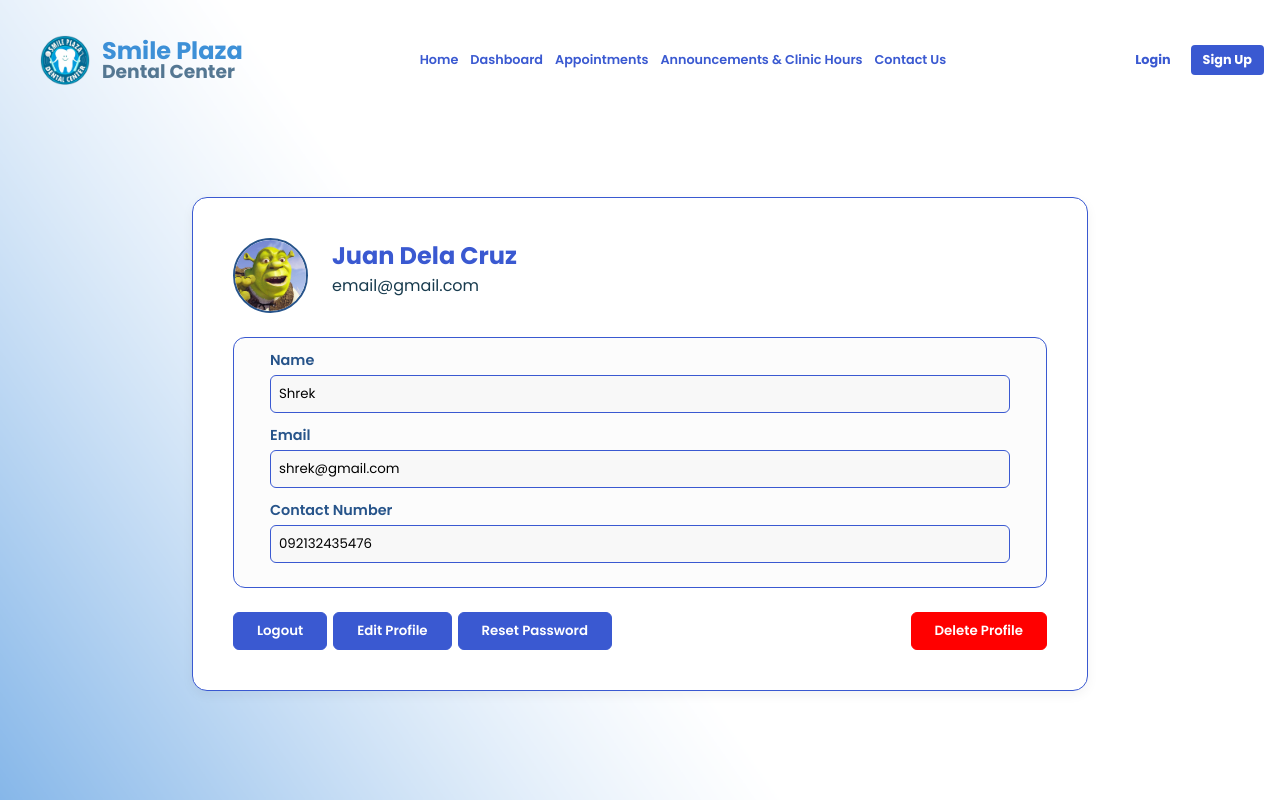
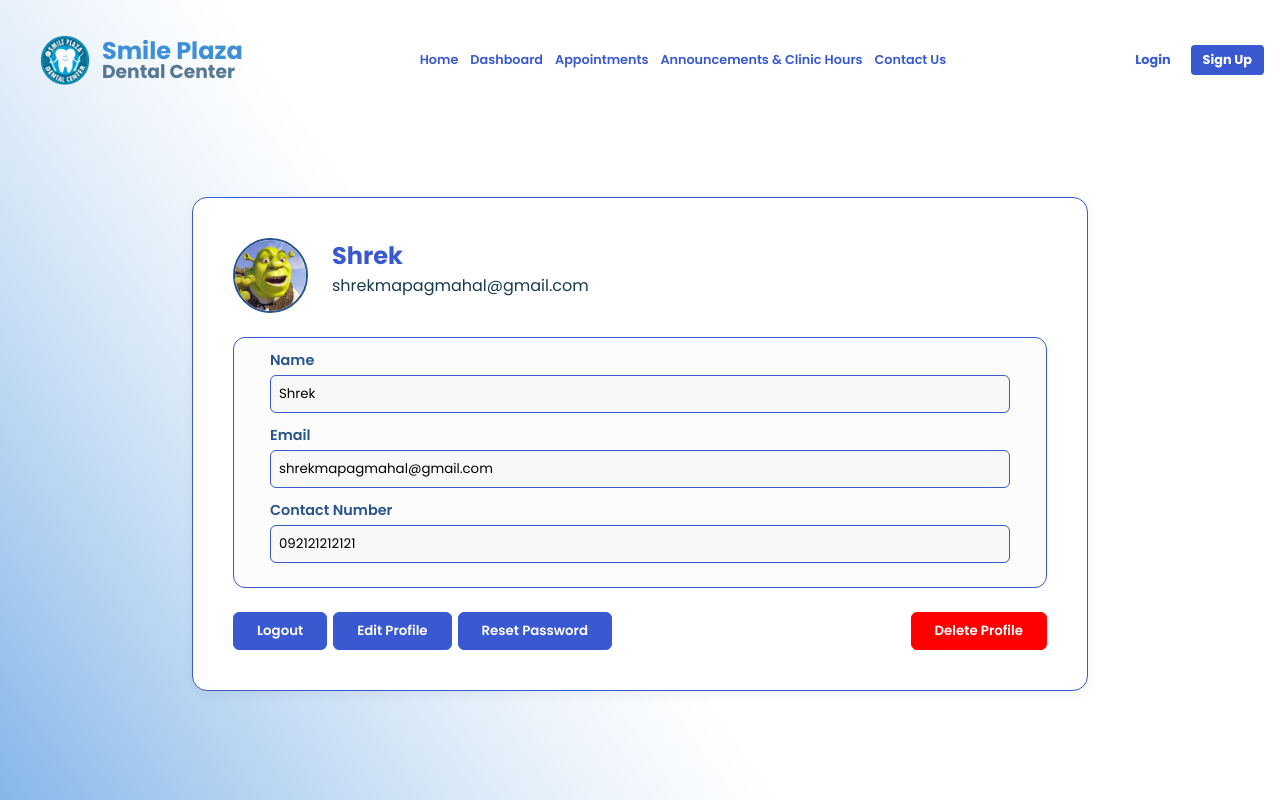
Before and after one commit to Exuille/Smile-Plaza, a React (Vite) app in the folder frontend/: page /profile in a window 1280 px wide. Built offline with nearby package versions, Linux system fonts and the light colour scheme; the HTML template or start-up script is replaced by a standard one.

Commit message:
Add edit profile

```diff
--- a/frontend/src/pages/patient/Profile.jsx
+++ b/frontend/src/pages/patient/Profile.jsx
@@ -1,8 +1,12 @@
-import React, {useRef} from 'react';
+import React, {useRef, useState} from 'react';
 import '../../static/profile.css'
 import * as images from '../../assets/img/img.js'
 
 const Profile = () => {
+  const [name, setName] = useState("Shrek")
+  const [email, setEmail] = useState("shrekmapagmahal@gmail.com")
+  const [contact, setContact] = useState("092121212121")
+
   const infoBtns = useRef();
   const nameInp = useRef();
   const emailInp = useRef();
@@ -10,7 +14,9 @@ const Profile = () => {
 
   const editProfile = () => {
     infoBtns.current.style.display = "flex";
-    console.log(nameInp)
+    nameInp.current.disabled = false;
+    emailInp.current.disabled = false;
+    contactInp.current.disabled = false;
   }
 
   const cancel = () => {
@@ -30,29 +36,40 @@ const Profile = () => {
     alert("Acc deleted")
   }
 
+  const changeValue = (e) => {
+    if (e.target.id == "name") {
+      setName(e.target.value)
+    } else if (e.target.id == "email") {
+      setEmail(e.target.value)
+    } else if (e.target.id == "contact") {
+      console.log(e.target.value)
+      setContact(e.target.value)
+    }
+  }
+
   return (
     <div className="profile-container">
       <div className="profile-wrapper">
         <div className="profile-top-container">
           <img className="profile-top-pic" src={images.logo} />
           <div className="profile-top-info">
-            <p className="name"><strong>Juan Dela Cruz</strong></p>
-            <p className="email">email@gmail.com</p>
+            <p className="name"><strong>{name}</strong></p>
+            <p className="email">{email}</p>
           </div>
         </div>
 
         <div className="profile-info-container">
           <div className="profile-info">
             <label htmlFor="" className="profile-label">Name</label>
-            <input ref={nameInp} className="profile-input" value="Shrek" disabled />
+            <input ref={nameInp} className="profile-input" id="name" onChange={changeValue} value={name} disabled />
           </div>
           <div className="profile-info">
             <label htmlFor="" className="profile-label">Email</label>
-            <input ref={emailInp} className="profile-input" value="shrek@gmail.com" disabled />
+            <input ref={emailInp} className="profile-input" type="email" id="email" onChange={changeValue} value={email} disabled />
           </div>
           <div className="profile-info">
             <label htmlFor="" className="profile-label">Contact Number</label>
-            <input ref={contactInp} className="profile-input" value="092132435476" disabled />
+            <input ref={contactInp} className="profile-input" type="number" id="contact" onChange={changeValue} value={contact} disabled />
           </div>
           <div ref={infoBtns} className="profile-info-btns">
             <button className="btn deleteBtn" onClick={cancel}>Cancel</button>
```
